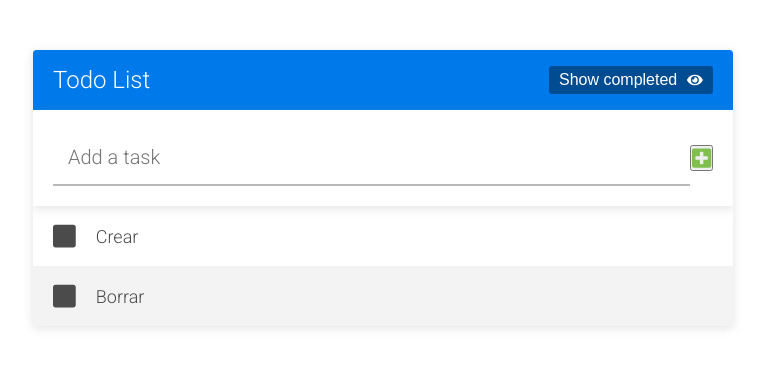
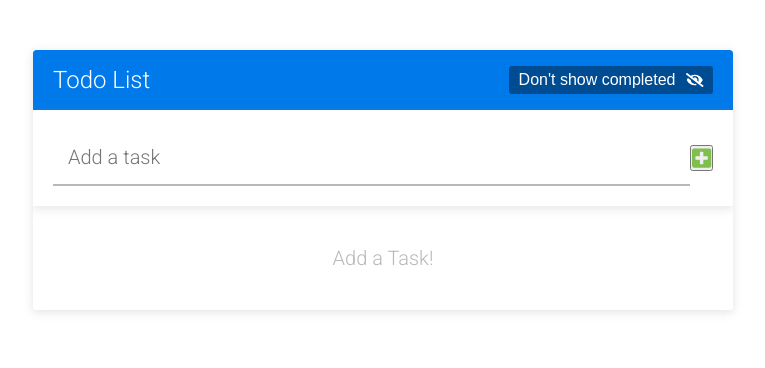
Before and after one commit to Leandro-De/TodoList-ReactJs, a React (Create React App) app: page / in a window 1280 px wide. Shown: the top 368 px of the page, without its empty margins (257-1022 px from the left). Built offline with nearby package versions, Linux system fonts and the light colour scheme.

Commit message:
save the data in the localStorage

```diff
--- a/src/App.js
+++ b/src/App.js
@@ -1,4 +1,4 @@
-import React, { useState } from "react";
+import React, { useState, useEffect } from "react";
 import Header from "./components/Header";
 import FormTask from "./components/FormTask";
 import List from "./components/List";
@@ -6,21 +6,35 @@
 import "./App.css";
 
 const App = () => {
-  const [tareas, setTareas] = useState([
-    {
-      id: 1,
-      texto: "Crear",
-      completada: false,
-    },
-    {
-      id: 2,
-      texto: "Borrar",
-      completada: false,
-    },
-  ]);
+  //Obtener los datos del localstorage cuando cargue la pagina
+  const tareasGuardadas = localStorage.getItem("tareas")
+    ? JSON.parse(localStorage.getItem("tareas"))
+    : [];
+
+  //Establecer el estado de las tareas.
+  const [tareas, setTareas] = useState(tareasGuardadas);
+
+  // guardando el estado en el localstorege
+  useEffect(() => {
+    localStorage.setItem("tareas", JSON.stringify(tareas));
+  }, [tareas]);
+
+  // acceder a localstorage y comprovar si mostrarCompletadas es null
+  let configMostrarCompletadas = "";
+  if (localStorage.getItem("mostrarCompletadas") === null) {
+    configMostrarCompletadas = true;
+  } else {
+    configMostrarCompletadas =
+      localStorage.getItem("mostrarCompletadas") === "true";
+  }
 
   // Mostrar tareas completadas
-  const [mostrarCompletadas, setMostrarCompletadas] = useState(false);
+  const [mostrarCompletadas, setMostrarCompletadas] = useState(
+    configMostrarCompletadas
+  );
+  useEffect(() => {
+    localStorage.setItem("mostrarCompletadas", mostrarCompletadas.toString());
+  }, [mostrarCompletadas]);
 
   return (
     <>
--- a/src/components/FormTask.js
+++ b/src/components/FormTask.js
@@ -24,6 +24,8 @@
         completada: false,
       },
     ]);
+    //Cuando agrego una tarea me deja vacio el form
+    setInputTarea("");
   };
 
   return (
```
